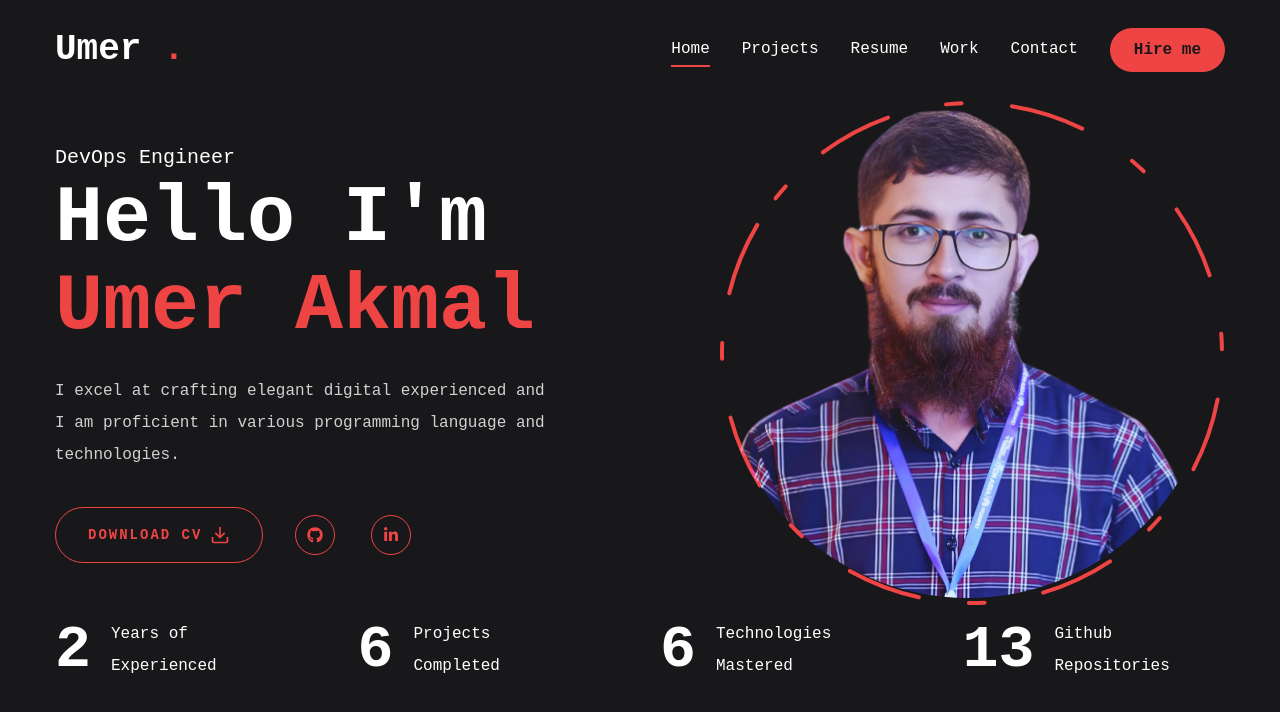
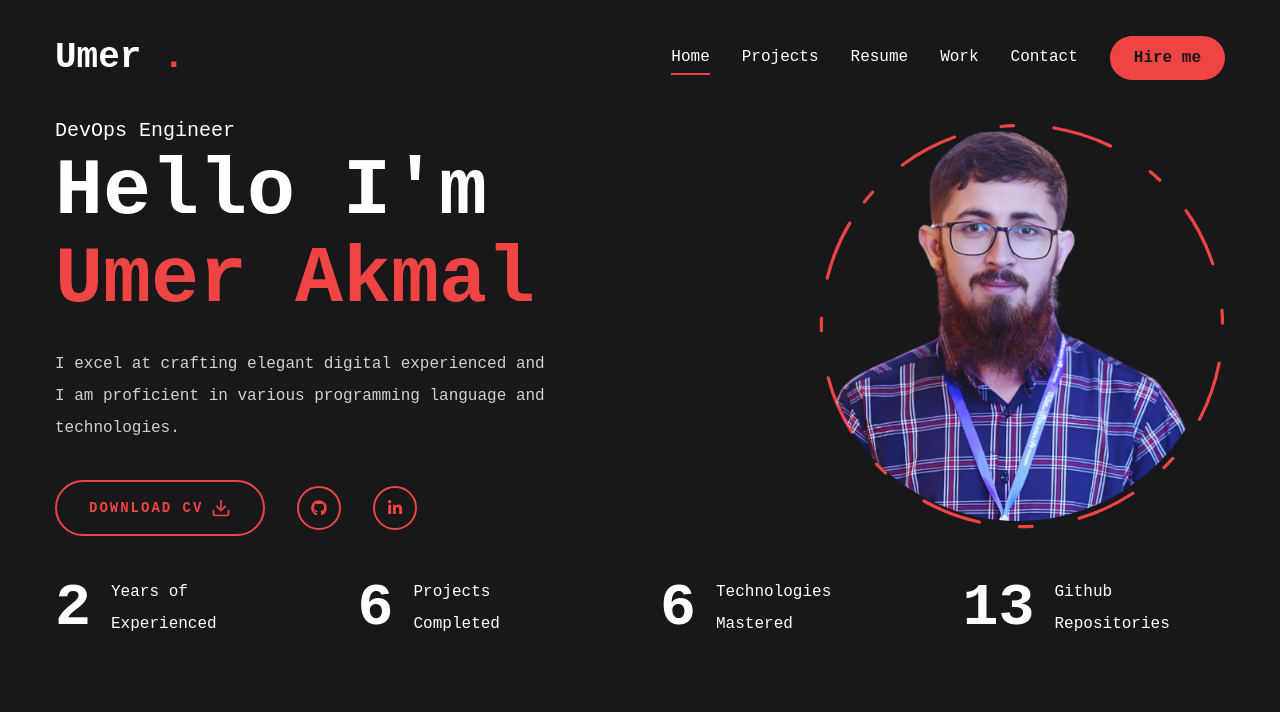
Before and after one commit to umer104/React-Portfolio, a React (Create React App) app: page / in a window 1280 px wide. Shown: the top 712 px of the page. Built offline with nearby package versions, Linux system fonts and the light colour scheme.

Commit message:
Adjust Some

```diff
--- a/src/components/Header.jsx
+++ b/src/components/Header.jsx
@@ -6,7 +6,7 @@ import MobileNav from './MobileNav';
 
 function Header() {
   return (
-    <header className='py-6 xl:py-7 text-white'>
+    <header className='py-6 xl:py-9 text-white'>
         <div className="container mx-auto flex justify-between items-center">
             <Link to='/'>
              <h1 className='text-4xl font-semibold'>
--- a/src/components/Photo.jsx
+++ b/src/components/Photo.jsx
@@ -4,7 +4,7 @@ import { Image } from 'react-bootstrap'
 
 function Photo() {
   return (
-    <div className='w-full h-full relative'>
+    <div className='w-full h-full'>
         <motion.div
          initial={{opacity: 0}}
          animate={{
@@ -18,7 +18,7 @@ function Photo() {
              opacity: 1,
              transition: { delay: 2.4, duration: 0.3, ease: 'easeInOut' },
             }}
-            className='w-[298px] h-[298px] xl:w-[498px] xl:h-[498px] mix-blend-lighten absolute'>
+            className='w-[248px] h-[248px] xl:w-[398px] xl:h-[398px] mix-blend-lighten absolute'>
                 <Image
                   src='/assets/pic.png'
                   priority
@@ -29,7 +29,7 @@ function Photo() {
                 />
             </motion.div>
 
-            <motion.svg className="w-[300px] xl:w-[506px] h-[300px] xl:h-[506px]"
+            <motion.svg className="w-[250px] xl:w-[406px] h-[250px] xl:h-[406px]"
             fill="transparent"
             viewBox="0 0 506 506"
             xmlns="http://www.w3.org/2000/svg"
--- a/src/components/Stats.jsx
+++ b/src/components/Stats.jsx
@@ -22,7 +22,7 @@ const stats = [
 
 function Stats() {
   return (
-    <section className='pt-3'>
+    <section className='pt-10'>
         <div className='container mx-auto'>
             <div className='flex flex-wrap gap-10 max-w-[80vw] xl:max-w-none'>
                 {stats.map((item, index) => {
--- a/src/components/pages/Home.jsx
+++ b/src/components/pages/Home.jsx
@@ -26,7 +26,7 @@ function Home() {
                 <FiDownload className='text-xl' />
               </Button>
               <div className='mb-8 xl:mb-0'>
-                <Socials containerStyles="flex gap-9" iconStyles="w-10 h-10 border border-destructive rounded-full
+                <Socials containerStyles="flex gap-8" iconStyles="w-11 h-11 border-2 border-destructive rounded-full
                 flex justify-center items-center text-destructive text-base hover:bg-destructive hover:text-primary
                 hover:transition-all duration-500" />
               </div>
--- a/src/components/ui/button.jsx
+++ b/src/components/ui/button.jsx
@@ -10,11 +10,11 @@ const buttonVariants = cva(
     variants: {
       variant: {
         default:
-          "bg-destructive text-primary hover:text-destructive hover:bg-transparent",
+          "bg-destructive text-primary hover:border-2 hover:border-destructive hover:text-destructive hover:bg-transparent",
         primary:
           "bg-primary text-white",
         outline:
-          "border border-destructive bg-transparent text-destructive hover:bg-destructive hover:text-primary",
+          "border-2 border-destructive bg-transparent text-destructive hover:bg-destructive hover:text-primary",
       },
       size: {
         default: "h-[44px] px-6",
```
